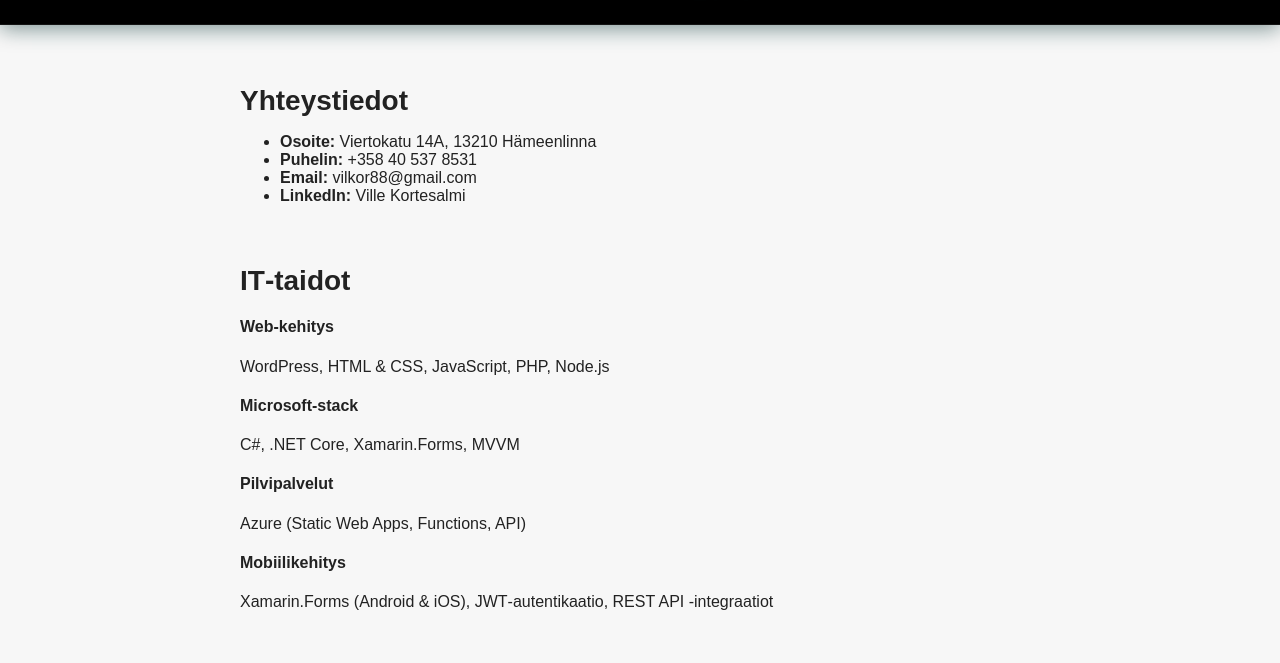
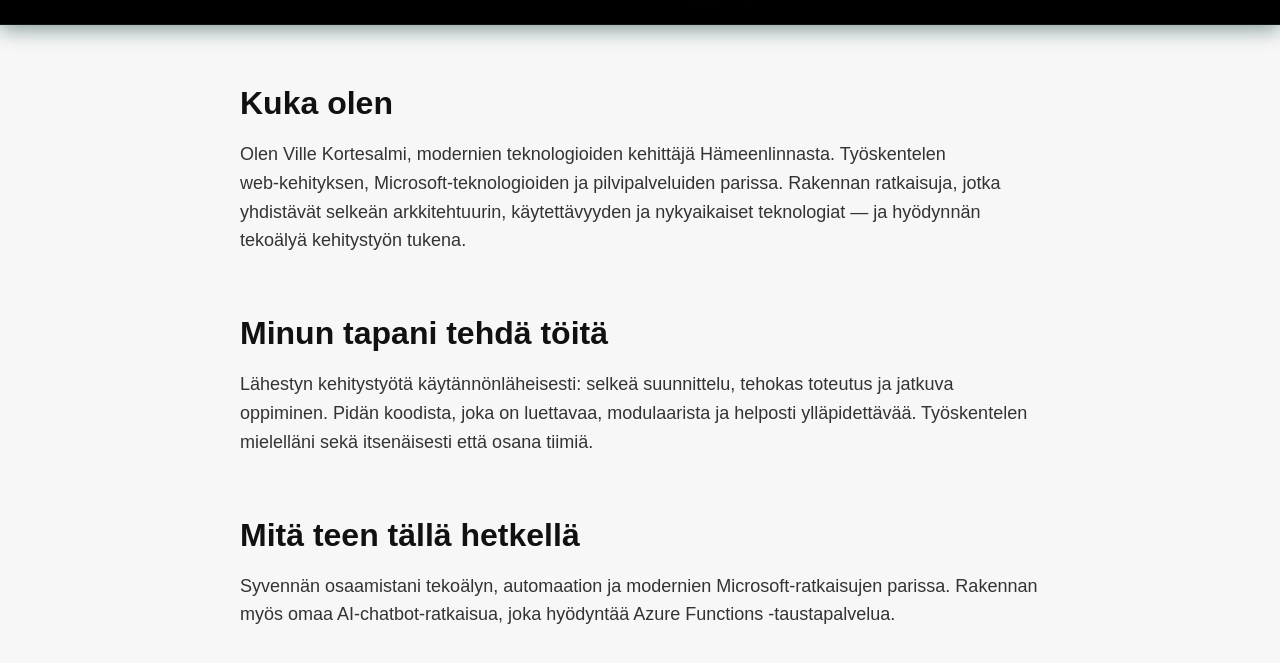
Before and after one commit to Lahnae/ville-cv-ai, a plain HTML site: page index.html in a window 1280 px wide. Shown: the part 858-1521 px from the top of the page. Drawn offline with Linux system fonts and the light colour scheme.

Commit message:
index texts

```diff
--- a/index.html
+++ b/index.html
@@ -39,28 +39,29 @@
 
 <div id="content">
     <section class="section">
-            <h3>Yhteystiedot</h3>
-            <ul>
-                <li><strong>Osoite:</strong> Viertokatu 14A, 13210 Hämeenlinna</li>
-                <li><strong>Puhelin:</strong> +358 40 537 8531</li>
-                <li><strong>Email:</strong> vilkor88@gmail.com</li>
-                <li><strong>LinkedIn:</strong> Ville Kortesalmi</li>
-            </ul>
+        <h3>Kuka olen</h3>
+        <p>
+            Olen Ville Kortesalmi, modernien teknologioiden kehittäjä Hämeenlinnasta.
+            Työskentelen web‑kehityksen, Microsoft‑teknologioiden ja pilvipalveluiden parissa.
+            Rakennan ratkaisuja, jotka yhdistävät selkeän arkkitehtuurin, käytettävyyden ja
+            nykyaikaiset teknologiat — ja hyödynnän tekoälyä kehitystyön tukena.
+        </p>
     </section>
 
     <section class="section">
-            <h3>IT‑taidot</h3>
+        <h3>Minun tapani tehdä töitä</h3>
+        <p>
+            Lähestyn kehitystyötä käytännönläheisesti: selkeä suunnittelu, tehokas toteutus ja
+            jatkuva oppiminen. Pidän koodista, joka on luettavaa, modulaarista ja helposti
+            ylläpidettävää. Työskentelen mielelläni sekä itsenäisesti että osana tiimiä.
+        </p>
+    </section>
 
-            <h4>Web‑kehitys</h4>
-            <p>WordPress, HTML & CSS, JavaScript, PHP, Node.js</p>
-
-            <h4>Microsoft‑stack</h4>
-            <p>C#, .NET Core, Xamarin.Forms, MVVM</p>
-
-            <h4>Pilvipalvelut</h4>
-            <p>Azure (Static Web Apps, Functions, API)</p>
-
-            <h4>Mobiilikehitys</h4>
-            <p>Xamarin.Forms (Android & iOS), JWT‑autentikaatio, REST API ‑integraatiot</p>
+    <section class="section">
+        <h3>Mitä teen tällä hetkellä</h3>
+        <p>
+            Syvennän osaamistani tekoälyn, automaation ja modernien Microsoft‑ratkaisujen parissa.
+            Rakennan myös omaa AI‑chatbot‑ratkaisua, joka hyödyntää Azure Functions ‑taustapalvelua.
+        </p>
     </section>
 </div>
--- a/style.css
+++ b/style.css
@@ -132,7 +132,8 @@ body {
 
 .navbar {
     width: 100%;
-    background: rgba(0, 0, 0, 1); /* syvä musta */
+    background: rgba(0, 0, 0, 1);
+    /* syvä musta */
     backdrop-filter: blur(10px);
     padding: 16px 0;
     position: sticky;
@@ -143,7 +144,8 @@ body {
     border-bottom: 1px solid rgba(255, 255, 255, 0.08);
     box-shadow:
         0 4px 20px rgba(0, 0, 0, 0.4),
-        0 0 25px rgba(0, 255, 255, 0.15); /* kevyt neon‑hohde */
+        0 0 25px rgba(0, 255, 255, 0.15);
+    /* kevyt neon‑hohde */
 }
 
 .nav-container {
@@ -204,9 +206,16 @@ body {
     padding: 0 20px;
 }
 
+.section p {
+    line-height: 1.6;
+    font-size: 18px;
+    color: #333;
+}
+
 .section h3 {
-    font-size: 28px;
-    margin-bottom: 10px;
+    font-size: 32px;
+    margin-bottom: 12px;
+    color: #111;
 }
 
 .job {
```
Lines whose indentation alone changed are shown as unchanged.
